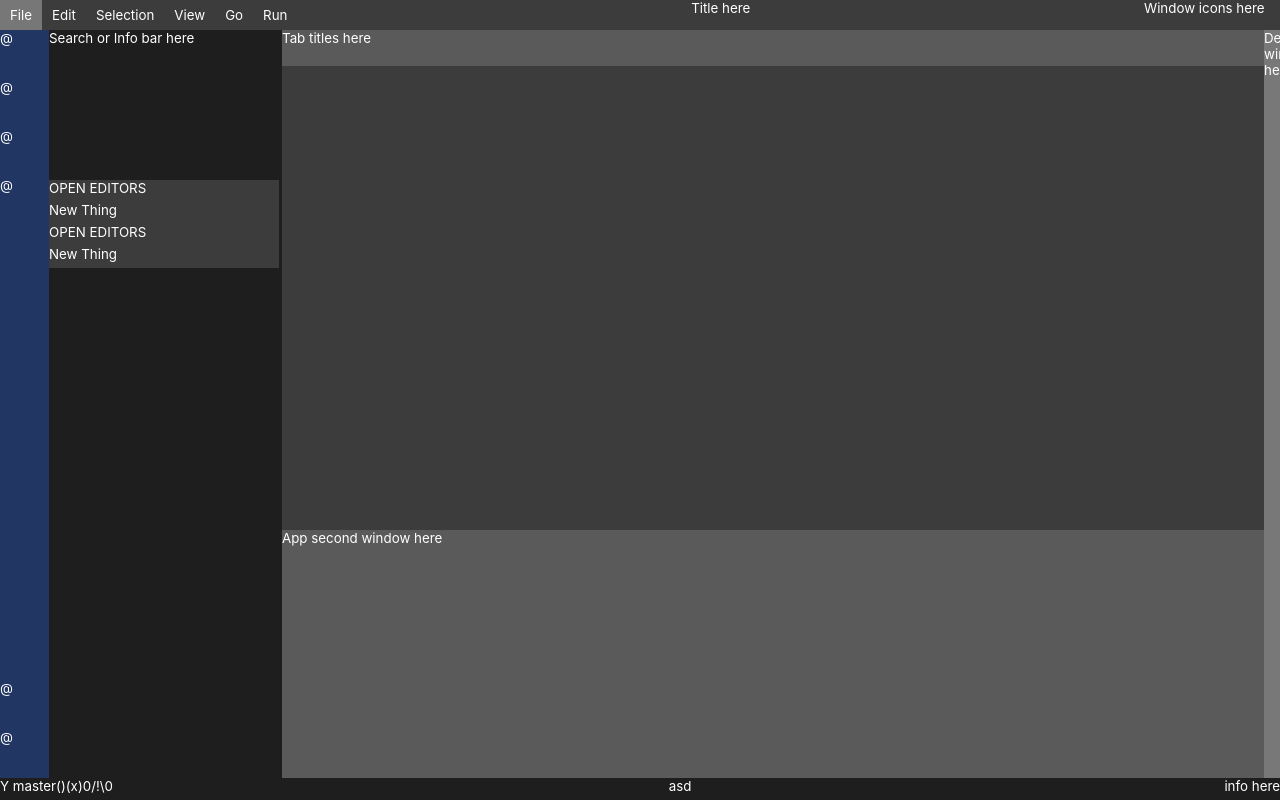
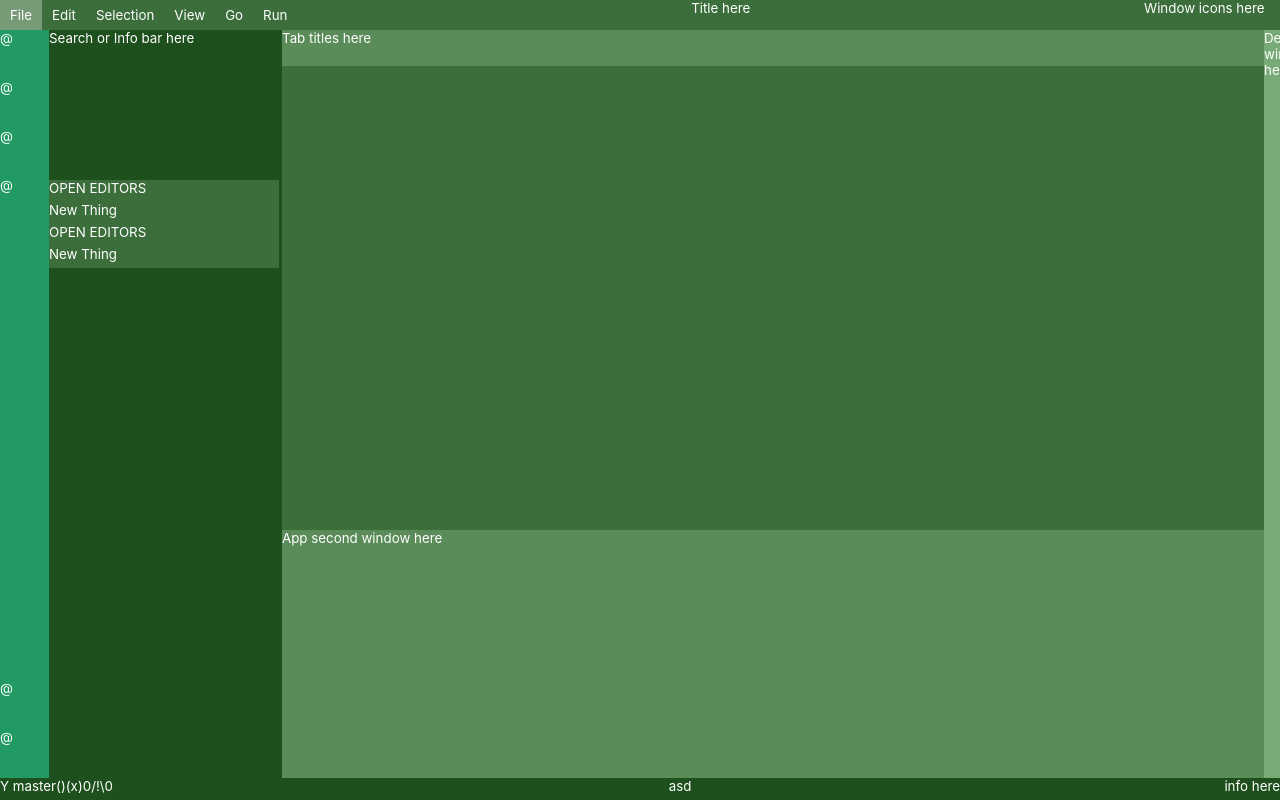
Before and after one commit to JuanSantosGomez/ReactUI-VScode, a React (Create React App) app: page / in a window 1280 px wide. Built offline with nearby package versions, Linux system fonts and the light colour scheme.

Commit message:
Themes are now added
Changing themes from file menu preferences is implemented
This is done by passing down a set state function towards the file menu
tree.

```diff
--- a/src/App.js
+++ b/src/App.js
@@ -1,4 +1,5 @@
 import './App.css';
+
 import {useState} from 'react'
 import Vresizer from './components/Vresizer';
 import Hresizer from './components/Hresizer';
@@ -7,6 +8,10 @@ import Buttonpanel from './components/Buttonpanel';
 import Settingpanel from './components/Settingpanel';
 import Folder from './components/Folder';
 import Bottompanel from './components/Bottompanel';
+
+
+import './Theme-0.css'
+
 
 
 function App() {
@@ -22,6 +27,7 @@ function App() {
   const [terminalHeight,setterminalHeight] = useState(300);
   const [initialPos, setInitialPos] = useState(null);
   const [initialSize, setInitialSize] = useState(250);
+  const [theme,setTheme] = useState('green-theme')
   const [unreleased, setUnreleased] = useState(true);
   const [yInitialPos, setYInitialPos] = useState(null);
   const [yInitialSize, setYInitialSize] = useState(40);
@@ -68,7 +74,22 @@ function App() {
           title:"Open File",
         },
         {
-          title:"Open Folder",
+          title:"Preferences",
+          children:[
+            {
+              title:'themes',
+              children:[
+                  {
+                    title:'green-theme',
+                    themer:true,
+                  },
+                  {
+                    title:'basic',
+                    themer:true,
+                  }
+                ]
+            }
+          ]
         }
       ]
     },
@@ -258,18 +279,23 @@ function App() {
     },
   ])
 
+  const changetheme = (e) =>{
+    let tema = theme;
+    setTheme(e)
+  }
+
   function setfolds(e){ setFolders(e);}
 
 
   return (
     <>
 
-      <div className="flex flex-col fullscreen bg-color-800">
+      <div id="app" className={`flex flex-col fullscreen bg-color-800 ${theme}`}>
           <div className="w-full flex flex-row h-2 bg-color-800 overflow-hidden z-1000">
             {/* Title Menu */}
-            <TitleMenu data={menus} setter={setMenus} />
+            <TitleMenu data={menus} setter={setMenus} themechange={changetheme}/>
             <div className="h-full flex-grow centered">Title here</div>
-            <div className="h-full w-4">Window icons here</div>
+            <div className="h-full w-4 clickable" onClick={changetheme}>Window icons here</div>
 
 
           </div>
--- /dev/null
+++ b/src/Theme-0.css
@@ -0,0 +1,78 @@
+:root {
+    --color-000: rgb(200, 200, 200);
+    --color-100: rgb(170, 170, 170);
+    --color-200: rgb(140, 140, 140);
+    --color-300: rgb(110, 110, 110);
+    --color-400: rgb(180, 180, 180);
+    --color-500: rgb(150, 150, 150);
+    --color-600: rgb(120, 120, 120);
+    --color-700: rgb(90, 90, 90);
+    --color-800: rgb(60, 60, 60);
+    --color-900: rgb(30, 30, 30);
+    --accent-000: rgb(48, 75, 134);
+    --accent-001: rgb(34, 54, 99);
+  }
+  .basic {
+    --color-000: rgb(200, 200, 200);
+    --color-100: rgb(170, 170, 170);
+    --color-200: rgb(140, 140, 140);
+    --color-300: rgb(110, 110, 110);
+    --color-400: rgb(180, 180, 180);
+    --color-500: rgb(150, 150, 150);
+    --color-600: rgb(120, 120, 120);
+    --color-700: rgb(90, 90, 90);
+    --color-800: rgb(60, 60, 60);
+    --color-900: rgb(30, 30, 30);
+    --accent-000: rgb(48, 75, 134);
+    --accent-001: rgb(34, 54, 99);
+  }
+  .green-theme{
+    --color-000: rgb(200, 250, 200);
+    --color-100: rgb(170, 220, 170);
+    --color-200: rgb(140, 190, 140);
+    --color-300: rgb(110, 160, 110);
+    --color-400: rgb(180, 230, 180);
+    --color-500: rgb(150, 200, 150);
+    --color-600: rgb(120, 170, 120);
+    --color-700: rgb(90, 140, 90);
+    --color-800: rgb(60, 110, 60);
+    --color-900: rgb(30, 80, 30);
+    --accent-000: rgb(48, 175, 134);
+    --accent-001: rgb(34, 154, 99);
+  }
+  .bg-accent-000 {
+    background-color: var(--accent-000);
+  }
+  .bg-accent-001 {
+    background-color: var(--accent-001);
+  }
+  .bg-color-000 {
+    background-color: var(--color-000);
+  }
+  .bg-color-100 {
+    background-color: var(--color-100);
+  }
+  .bg-color-200 {
+    background-color: var(--color-200);
+  }
+  .bg-color-300 {
+    background-color: var(--color-300);
+  }
+  .bg-color-400 {
+    background-color: var(--color-400);
+  }
+  .bg-color-500 {
+    background-color: var(--color-500);
+  }
+  .bg-color-600 {
+    background-color: var(--color-600);
+  }
+  .bg-color-700 {
+    background-color: var(--color-700);
+  }
+  .bg-color-800 {
+    background-color: var(--color-800);
+  }
+  .bg-color-900 {
+    background-color: var(--color-900);
+  }
--- /dev/null
+++ b/src/Theme-1.css
@@ -0,0 +1,50 @@
+:root {
+    --color-000: rgb(200, 250, 200);
+    --color-100: rgb(170, 220, 170);
+    --color-200: rgb(140, 190, 140);
+    --color-300: rgb(110, 160, 110);
+    --color-400: rgb(180, 230, 180);
+    --color-500: rgb(150, 200, 150);
+    --color-600: rgb(120, 170, 120);
+    --color-700: rgb(90, 140, 90);
+    --color-800: rgb(60, 110, 60);
+    --color-900: rgb(30, 80, 30);
+    --accent-000: rgb(48, 175, 134);
+    --accent-001: rgb(34, 154, 99);
+  }
+  .bg-accent-000 {
+    background-color: var(--accent-000);
+  }
+  .bg-accent-001 {
+    background-color: var(--accent-001);
+  }
+  .bg-color-000 {
+    background-color: var(--color-000);
+  }
+  .bg-color-100 {
+    background-color: var(--color-100);
+  }
+  .bg-color-200 {
+    background-color: var(--color-200);
+  }
+  .bg-color-300 {
+    background-color: var(--color-300);
+  }
+  .bg-color-400 {
+    background-color: var(--color-400);
+  }
+  .bg-color-500 {
+    background-color: var(--color-500);
+  }
+  .bg-color-600 {
+    background-color: var(--color-600);
+  }
+  .bg-color-700 {
+    background-color: var(--color-700);
+  }
+  .bg-color-800 {
+    background-color: var(--color-800);
+  }
+  .bg-color-900 {
+    background-color: var(--color-900);
+  }
--- a/src/components/Filemenu.js
+++ b/src/components/Filemenu.js
@@ -1,10 +1,10 @@
 import Menuitem from "./Menuitem"
 
-const Filemenu = ({data}) => {
+const Filemenu = ({data,themechange}) => {
     return (
         <div className="w-min-3 fixed" style={{top:30}}>
             {data.children.map((e)=>
-            <Menuitem data={e} left={0} />
+            <Menuitem data={e} left={0} themechange={themechange} />
             )}
         </div>
     )
--- a/src/components/Filemenubutton.js
+++ b/src/components/Filemenubutton.js
@@ -28,7 +28,7 @@ export class Filemenubutton extends Component {
 
                 </div>
 
-                {this.props.ee.children&&this.state.clicked? <Filemenu data={this.props.ee}/> :""}
+                {this.props.ee.children&&this.state.clicked? <Filemenu data={this.props.ee} themechange={this.props.themechange}/> :""}
             </div>
         )
     }
--- a/src/components/Menuitem.js
+++ b/src/components/Menuitem.js
@@ -1,11 +1,12 @@
 import { useState } from "react"
-const Menuitem = ({data,left}) => {
+const Menuitem = ({data,left,themechange}) => {
     const [isHovered,setIsHovered] = useState(false)
     const hovering = () => setIsHovered(true)
     const unhovering = () => setIsHovered(false)
+    const seme = (e) => {if (data.themer){themechange(data.title)}}
 
     return (
-        <div className="w-min-3 flex flex-row h-1-5" style={{marginLeft:left,top:0,marginTop:0}} onMouseOver={hovering} onMouseLeave={unhovering}>
+        <div className="w-min-3 flex flex-row h-1-5" style={{marginLeft:left,top:0,marginTop:0}} onMouseOver={hovering} onMouseLeave={unhovering} onClick={seme}>
             <div className="w-3 bg-color-900 shadow">
             <div className="w-3 h-full bg-color-900 clickable">
 
@@ -15,7 +16,7 @@ const Menuitem = ({data,left}) => {
 
 
             {data.children&&isHovered ? <div className="w-min-3 h-content"> {data.children.map((e)=>
-            <Menuitem data={e} left={0} />
+            <Menuitem data={e} left={0} themechange={themechange} />
             )}</div>: ""}
 
         </div>
--- a/src/components/TitleMenu.js
+++ b/src/components/TitleMenu.js
@@ -1,11 +1,11 @@
 import React from 'react'
 import Filemenubutton from './Filemenubutton'
 
-const TitleMenu = ({data,setMenus}) => {
+const TitleMenu = ({data,setMenus,themechange}) => {
     return (
         <div className="h-full flex-shrink flex flex-row overflow-hidden">
 
-            {data.map((e)=> <Filemenubutton key={e.id} ee = {e} />)}
+            {data.map((e)=> <Filemenubutton key={e.id} ee = {e} themechange={themechange}/>)}
 
         </div>
     )
```
